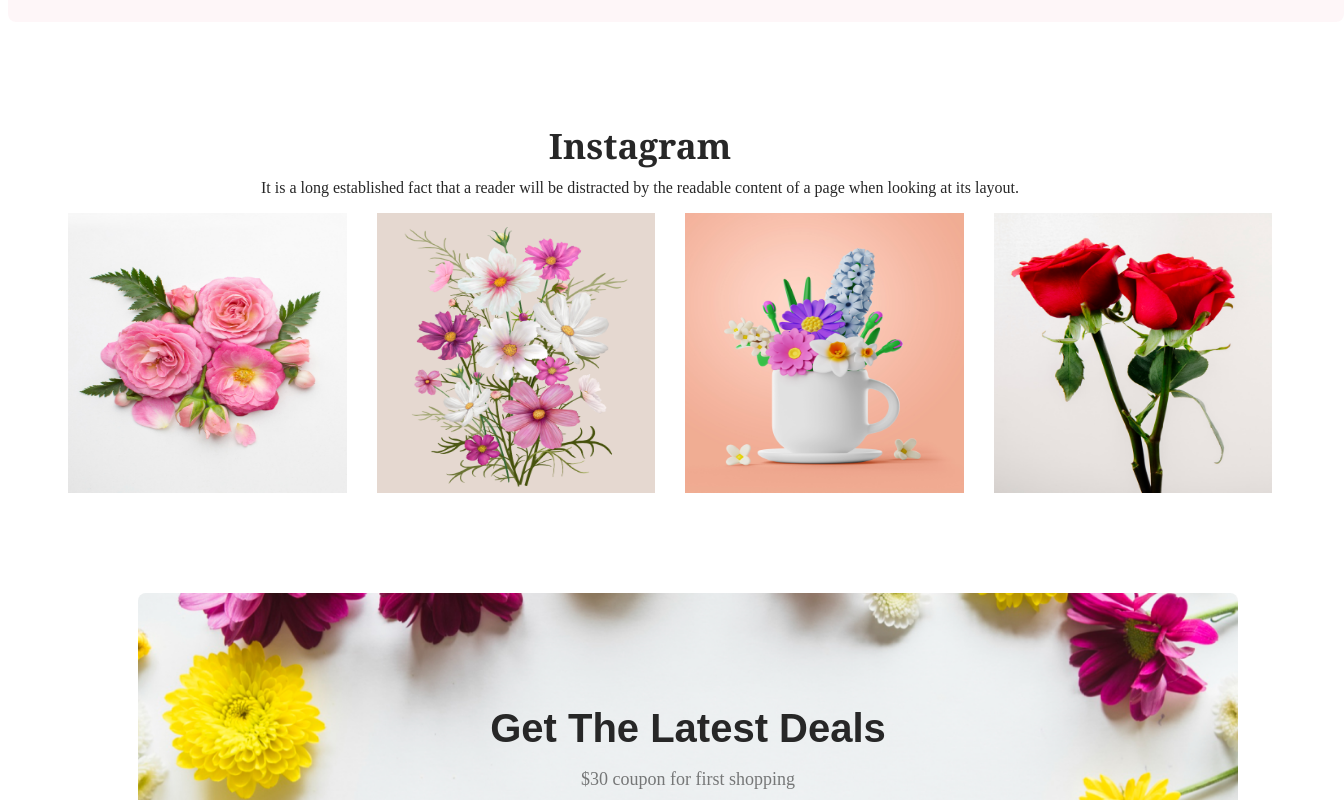
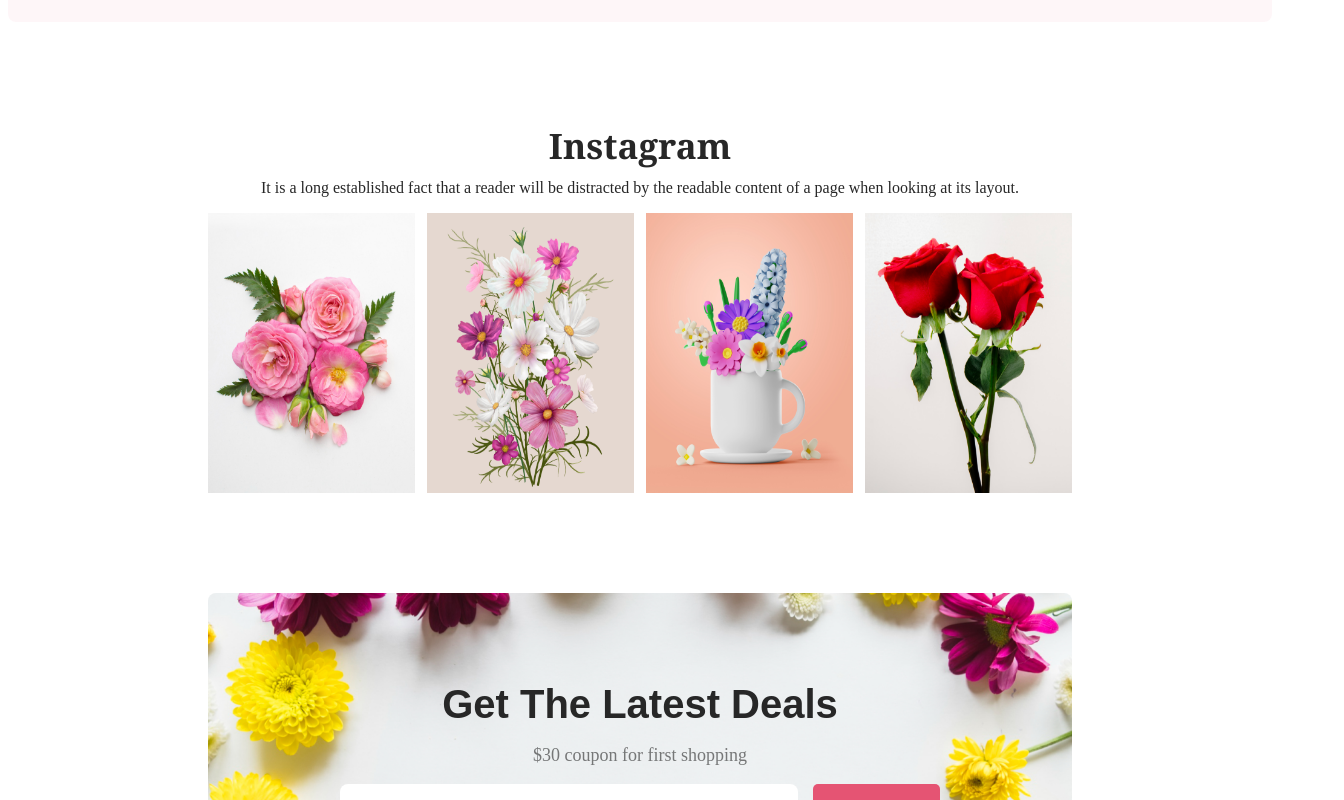
Before and after one commit to 12usama/my-flower, a plain HTML site: page index.html in a window 1280 px wide. Shown: the part 2000-2800 px from the top of the page, 1344 px wide, since content can reach past the window. Drawn offline with Linux system fonts and the light colour scheme.

Commit message:
latest update

```diff
--- a/index.html
+++ b/index.html
@@ -58,6 +58,7 @@
         </section>
         <section>
             <div class="wish">
+                <div>
                 <div class="item-des">
                     <div class="item">
                         <img class="img1" src="Flower Asset/icon1.png" alt="">
@@ -77,6 +78,7 @@
                     <p>24/7 Free Support.</p>
                 </div>
             </div>
+            </div>
         </section>
         <section>
             <div class="flowoff">
@@ -90,7 +92,8 @@
             </div>
         </section>
         <section>
-            <h4 class="insta">Instagram</h4>
+            <div class="int">
+                <h4 class="insta">Instagram</h4>
             <p class="i">It is a long established fact that a reader will be distracted by the readable content of a
                 page when looking at its layout.</p>
                 <div class="ig">
@@ -99,16 +102,24 @@
                     <img src="Flower Asset/Flower3.png" alt="" class="ig-img">
                     <img src="Flower Asset/Flower4.png" alt="" class="ig-img">
                 </div>
+            </div>
+
         </section>
         <section>
+
             <div class="latest">
-                <h2 class="ltdes">Get The Latest Deals</h2>
+                <div>
+                <div>
+                    <h2 class="ltdes">Get The Latest Deals</h2>
                 <p class="lat">$30 coupon for first shopping</p>
                 <div class="input">
                     <input class="ip" type="text" placeholder="Enter your email here.">
                     <button class="btn">Subscribe</button>
                 </div>
+                </div>
             </div>
+            </div>
+
         </section>
     </main>
     <footer>
--- a/styles.css
+++ b/styles.css
@@ -25,7 +25,7 @@
 
 /* header related styles */
 .header {
-    width: 1336px;
+    /* width: 1336px; */
     height: 600px;
     background: rgba(229, 84, 115, 0.10);
 }
@@ -63,6 +63,9 @@
 
 /* main related styles */
 /* first section related styles */
+.features{
+    padding: 0 200px;
+}
 .title {
     color: #272727;
     text-align: center;
@@ -128,12 +131,15 @@
 }
 
 /* second section styles */
-.wish {
-    width: 1000px;
+.wish{
+    padding: 0 200px;
+}
+.wish >div{
+    /* width: 1000px; */
     height: 200px;
     border-radius: 8px;
     background: rgba(39, 39, 39, 0.05);
-    margin-left: 170px;
+    /* margin-left: 170px; */
     margin-top: 100px;
     display: flex;
     justify-content: center;
@@ -174,7 +180,7 @@
     display: flex;
     align-items: center;
     justify-content: center;
-    width: 1336px;
+    /* width: 1336px; */
     height: 400px;
     border-radius: 8px;
     background: rgba(229, 84, 115, 0.05);
@@ -217,6 +223,9 @@
 }
 
 /* third section styles */
+.int{
+    padding: 0 200px;
+}
 .insta {
     color: #272727;
     text-align: center;
@@ -234,33 +243,41 @@
 
 .ig {
     display: flex;
-    gap: 30px;
-    margin-left: 60px;
+    justify-content: space-between;
+
+    /* margin-left: 60px; */
     margin-bottom: 80px;
 }
 
 .ig-img {
-    width: 280px;
+    width: 24%;
     height: 280px;
 }
 
 /* fourth section styles */
-.latest {
+.latest{
+    padding: 0 200px;
+}
+.latest > div{
+    display: flex;
     align-items: center;
     justify-content: center;
-    width: 1100px;
+    /* width: 1100px; */
     height: 300px;
     border-radius: 8px;
-    margin-left: 130px;
+    /* margin-left: 130px; */
     margin-top: 100px;
     background: rgba(229, 84, 115, 0.10);
     background-image: url('../../Rectangle\ 9.png');
     background-repeat: no-repeat;
     background-size: cover;
     background-position: center;
-    padding-top: 80px;
+    /* padding-top: 80px; */
     margin-bottom: 100px;
 
+}
+.latest > div > div{
+    width: 600px;
 }
 
 .ltdes {
@@ -295,7 +312,7 @@
 
 /* Footer styles */
 .footer {
-    width: 1336px;
+    /* width: 1336px; */
     height: 250px;
     background: #111010;
     display: flex;
```
